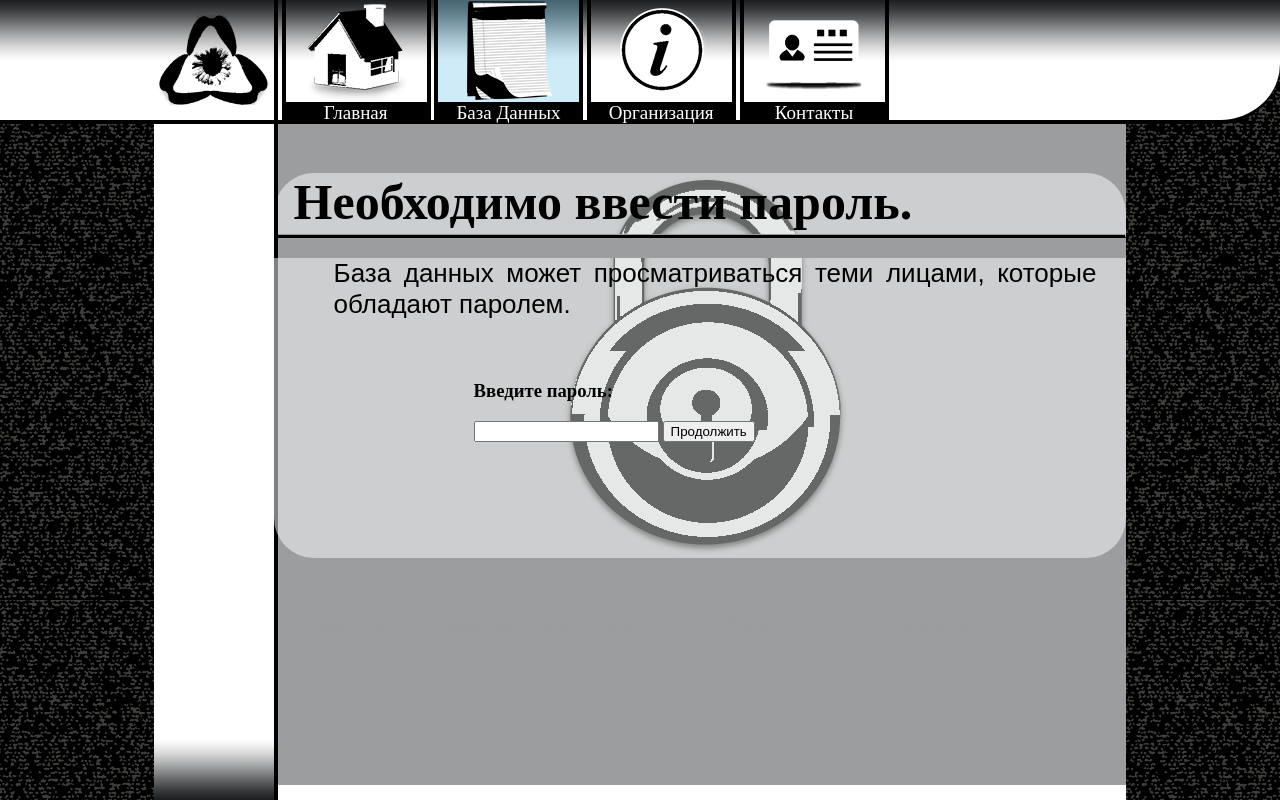
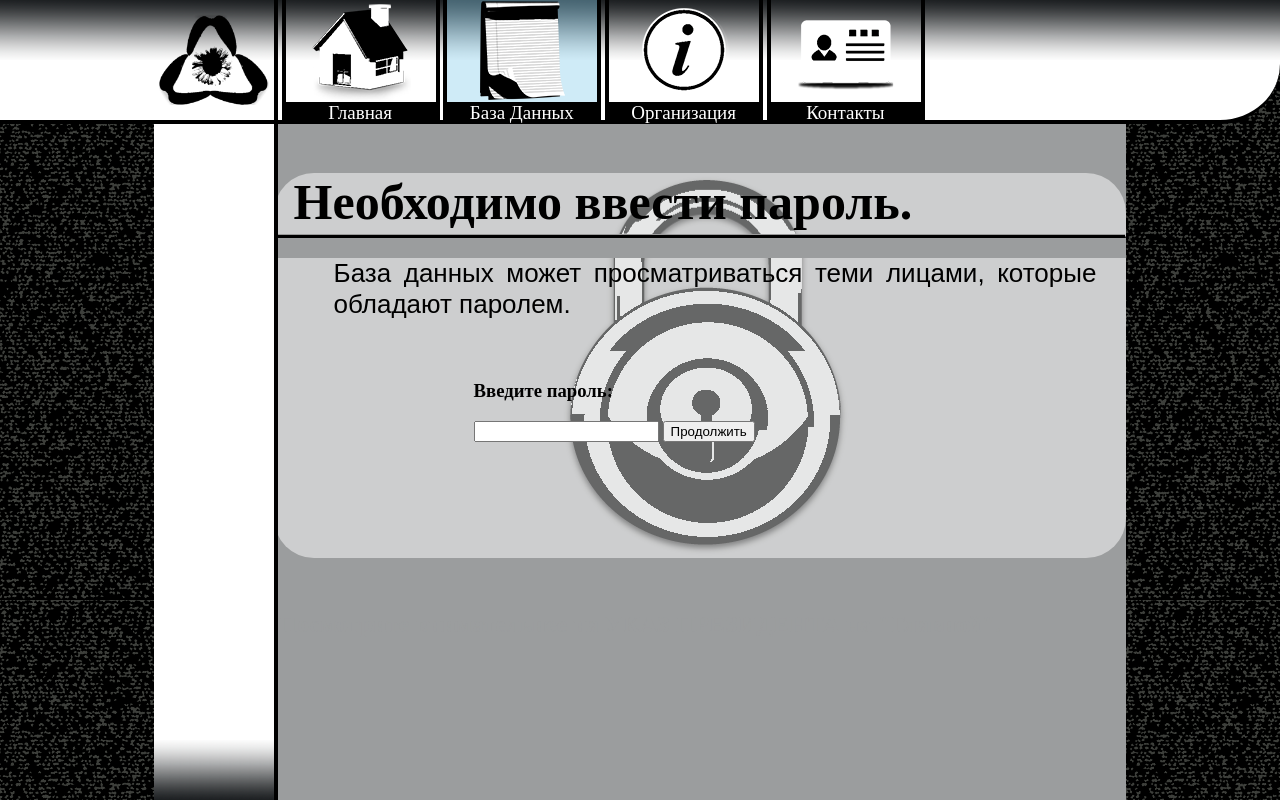
Before and after one commit to pucfoundation/password, a plain HTML site: page index.html in a window 1280 px wide. Drawn offline with Linux system fonts and the light colour scheme.

Commit message:
Add files via upload

```diff
--- a/style.css
+++ b/style.css
@@ -1,4 +1,5 @@
 body{
+  background-color: #9b9d9e
 }
 img { pointer-events: none;
 }
@@ -39,14 +40,15 @@ img { pointer-events: none;
   background-image: url(img/hz2.png);
   background-position: bottom;
   background-repeat: repeat-x;
-
+  background-color: white;
+z-index: 3;
   position: fixed;
   border-right: 4px solid black;
   width: 120px;
   height: 100%;
 }
 .head{
-  z-index:2;
+  z-index:4;
   background: url(img/hz.png) ;
   background-repeat: repeat-x;
   background-color: white;
@@ -90,7 +92,7 @@ img { pointer-events: none;
   text-align: center;
   margin-left:-1px;
   display: inline-block;
-  width: 14%;
+  width: 150px;
 }
   #menu a{
   color: white;
```
